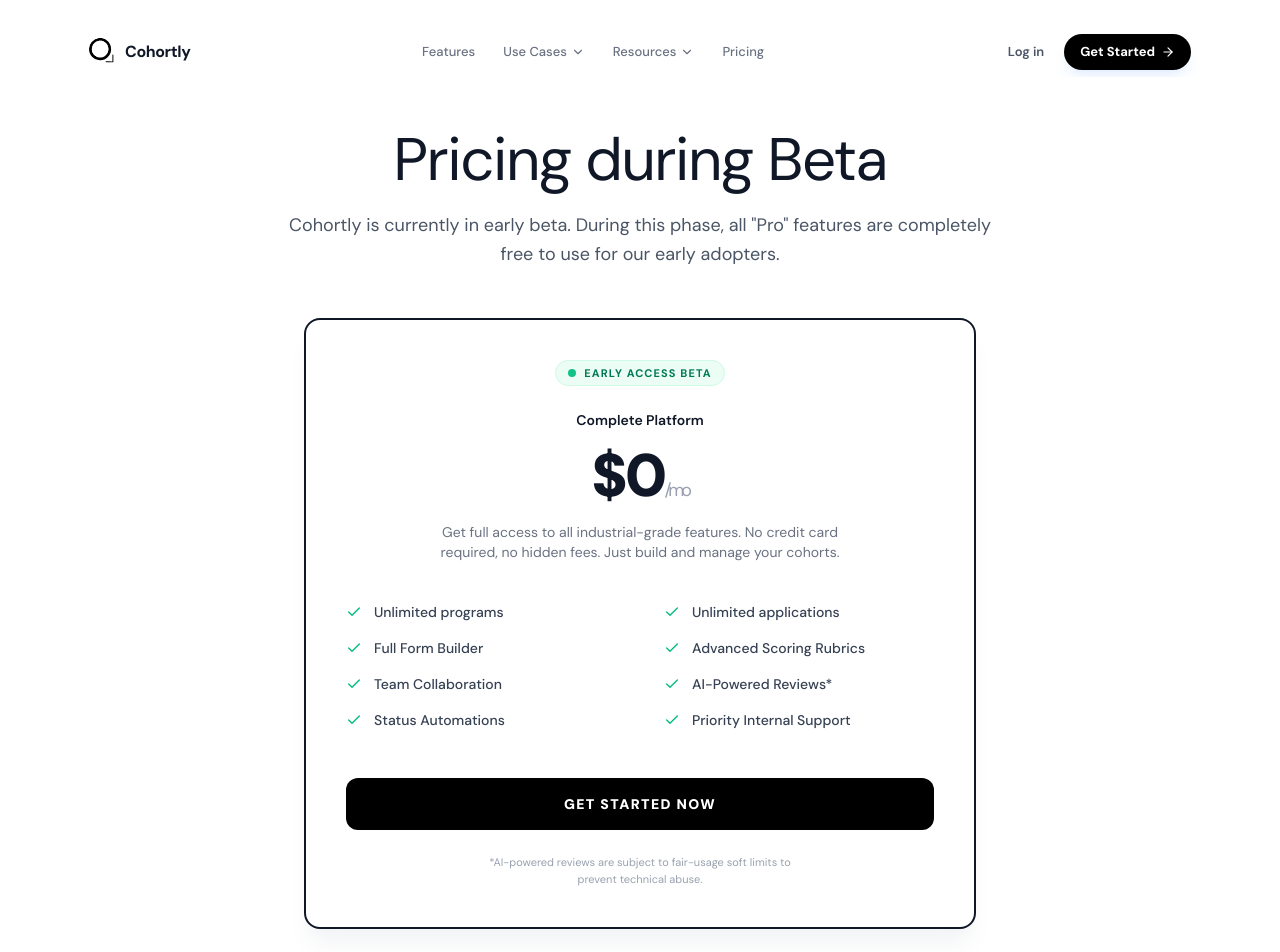
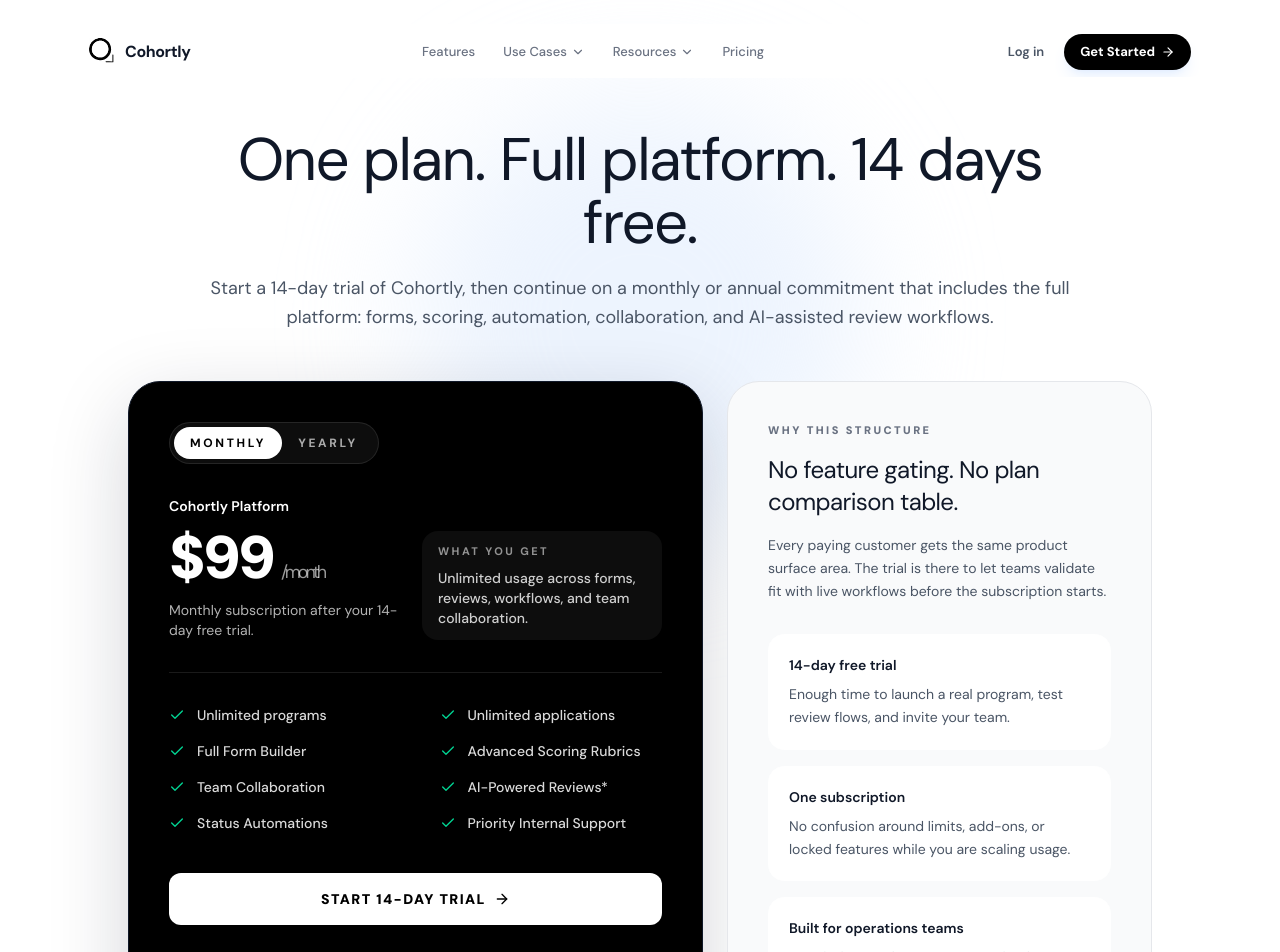
Before and after one commit to TetoM-cell/cohortly, a Next.js app: page /pricing in a window 1280 px wide. Shown: the top 952 px of the page. Built offline with nearby package versions, Linux system fonts and the light colour scheme.

Commit message:
feat: add terms of service, privacy policy page and pricing component

```diff
--- a/app/terms-privacy/page.tsx
+++ b/app/terms-privacy/page.tsx
@@ -92,16 +92,16 @@
 
             <SectionHeading>4. Subscription Plans &amp; Billing</SectionHeading>
             <Para>
-                Cohortly offers both free and paid subscription tiers. Paid plans are billed through our
-                payment processor, Lemon Squeezy. By subscribing to a paid plan, you authorise Lemon Squeezy
-                to charge your designated payment method on a recurring basis at the rate applicable to your
-                chosen plan.
+                Cohortly offers a single paid monthly subscription plan, billed through our payment processor,
+                Lemon Squeezy. By subscribing, you authorise Lemon Squeezy to charge your designated
+                payment method on a recurring monthly basis at the rate in effect when your trial or
+                billing cycle begins.
             </Para>
             <SubHeading>4.1 Trials</SubHeading>
             <Para>
-                We may offer free trials of paid features for a limited period. At the end of the trial period,
-                your account will revert to the free tier unless you have provided valid payment details and
-                selected a paid plan.
+                We may offer a free trial for a limited period, including a 14-day trial on the paid plan.
+                At the end of the trial period, your subscription will begin automatically if you have provided
+                valid payment details, unless you cancel before the trial ends.
             </Para>
             <SubHeading>4.2 Upgrades &amp; Downgrades</SubHeading>
             <Para>
--- a/components/Pricing.tsx
+++ b/components/Pricing.tsx
@@ -1,105 +1,170 @@
 "use client";
 
-import React, { useMemo, useState } from "react";
+import React, { useState } from "react";
 import Link from "next/link";
-import { Check } from "lucide-react";
-import { cn } from "@/lib/utils";
+import { ArrowRight, Check } from "lucide-react";
 
-type BillingCycle = "monthly" | "yearly";
+type BillingPlan = "monthly" | "yearly";
 
-const freeFeatures = [
-    "1 active program",
-    "50 applications per month",
-    "25 AI scoring requests per month",
-    "Basic question types only",
+const includedFeatures = [
+    "Unlimited programs",
+    "Unlimited applications",
+    "Full Form Builder",
+    "Advanced Scoring Rubrics",
+    "Team Collaboration",
+    "AI-Powered Reviews*",
+    "Status Automations",
+    "Priority Internal Support",
 ];
 
-const proFeatures = [
-    "Unlimited programs",
-    "Unlimited applications (no hard cap)",
-    "Unlimited AI scoring (fair usage / soft daily limits)",
-    "All question types + advanced features",
-    "File upload, video, conditional logic, and Slack",
-    "Advanced rubric + threshold automations",
-    "Reviewer collaboration and role controls",
-    "Priority support",
+const planHighlights = [
+    {
+        title: "14-day free trial",
+        body: "Enough time to launch a real program, test review flows, and invite your team.",
+    },
+    {
+        title: "One subscription",
+        body: "No confusion around limits, add-ons, or locked features while you are scaling usage.",
+    },
+    {
+        title: "Built for operations teams",
+        body: "Best fit for accelerators, venture funds, grants, and other cohort-based programs.",
+    },
 ];
 
+const pricingByPlan: Record<
+    BillingPlan,
+    { amount: string; suffix: string; detail: string; badge?: string }
+> = {
+    monthly: {
+        amount: "$99",
+        suffix: "/month",
+        detail: "Monthly subscription after your 14-day free trial.",
+    },
+    yearly: {
+        amount: "$75",
+        suffix: "/month",
+        detail: "Billed monthly on a 12-month commitment after your 14-day free trial.",
+        badge: "Save 24%",
+    },
+};
+
 export function Pricing() {
-    const [billingCycle, setBillingCycle] = useState<BillingCycle>("monthly");
-
-    const priceLabel = useMemo(() => {
-        if (billingCycle === "yearly") {
-            return {
-                free: "$0/year",
-                pro: "$899/year",
-                proMeta: "Equivalent to $74.92/month",
-                save: "Save 24%",
-            };
-        }
-
-        return {
-            free: "$0/month",
-            pro: "$99/month",
-            proMeta: "Billed monthly",
-            save: "",
-        };
-    }, [billingCycle]);
+    const [billingPlan, setBillingPlan] = useState<BillingPlan>("monthly");
+    const pricing = pricingByPlan[billingPlan];
 
     return (
-        <section className="pt-28 md:pt-32 pb-16 md:pb-24 bg-white">
-            <div className="max-w-5xl mx-auto px-4">
-                <div className="text-center w-full md:w-[60vw] lg:w-[56vw] max-w-4xl mx-auto">
-                    <h1 className="text-3xl sm:text-4xl md:text-6xl tracking-tight text-gray-900 font-normal leading-[1.05]">
-                        Pricing during Beta
+        <section className="relative overflow-hidden bg-white pt-28 pb-16 md:pt-32 md:pb-24">
+            <div className="absolute left-1/2 top-24 h-[28rem] w-[28rem] -translate-x-1/2 rounded-full bg-blue-100/50 blur-3xl" />
+
+            <div className="relative mx-auto max-w-6xl px-4">
+                <div className="mx-auto w-full max-w-4xl text-center">
+                    <h1 className="text-3xl font-normal leading-[1.05] tracking-tight text-gray-900 sm:text-4xl md:text-6xl">
+                        One plan. Full platform. 14 days free.
                     </h1>
-                    <p className="mt-5 text-sm sm:text-base md:text-lg leading-relaxed text-gray-600">
-                        Cohortly is currently in early beta. During this phase, all "Pro" features are completely free to use for our early adopters.
+                    <p className="mt-5 text-sm leading-relaxed text-gray-600 sm:text-base md:text-lg">
+                        Start a 14-day trial of Cohortly, then continue on a monthly or annual commitment that
+                        includes the full platform: forms, scoring, automation, collaboration, and AI-assisted
+                        review workflows.
                     </p>
                 </div>
 
-                <div className="mt-12 max-w-2xl mx-auto">
-                    <div className="rounded-2xl border-2 border-gray-900 bg-white p-8 md:p-10 flex flex-col items-center text-center shadow-xl shadow-gray-100">
-                        <div className="inline-flex items-center gap-2 rounded-full bg-emerald-50 border border-emerald-100 px-3 py-1 mb-6">
-                            <span className="w-2 h-2 rounded-full bg-emerald-500 animate-pulse" />
-                            <span className="text-[11px] font-bold uppercase tracking-widest text-emerald-700">Early Access Beta</span>
+                <div className="mx-auto mt-12 grid max-w-5xl gap-6 lg:grid-cols-[1.15fr_0.85fr]">
+                    <div className="rounded-[2rem] border border-gray-900 bg-black p-8 shadow-[0_24px_80px_rgba(15,23,42,0.18)] md:p-10">
+                        <div className="flex justify-center md:justify-start">
+                            <div className="inline-flex rounded-full border border-white/10 bg-white/5 p-1">
+                                {(["monthly", "yearly"] as BillingPlan[]).map((plan) => {
+                                    const isActive = billingPlan === plan;
+
+                                    return (
+                                        <button
+                                            key={plan}
+                                            type="button"
+                                            onClick={() => setBillingPlan(plan)}
+                                            className={`rounded-full px-4 py-2 text-xs font-bold uppercase tracking-[0.22em] transition-colors ${isActive
+                                                    ? "bg-white text-black"
+                                                    : "text-white/65 hover:text-white"
+                                                }`}
+                                        >
+                                            {plan}
+                                        </button>
+                                    );
+                                })}
+                            </div>
                         </div>
 
-                        <p className="text-sm font-semibold text-gray-900">Complete Platform</p>
-                        <p className="mt-4 text-5xl md:text-6xl tracking-tighter text-gray-900 font-black">$0<span className="text-lg font-normal text-gray-400">/mo</span></p>
-                        <p className="mt-4 text-sm text-gray-500 max-w-md">
-                            Get full access to all industrial-grade features. No credit card required,
-                            no hidden fees. Just build and manage your cohorts.
-                        </p>
+                        <div className="mt-8 flex flex-col gap-4 border-b border-white/10 pb-8 md:flex-row md:items-end md:justify-between">
+                            <div>
+                                <p className="text-sm font-semibold text-white">Cohortly Platform</p>
+                                <div className="mt-3 flex flex-wrap items-center gap-3">
+                                    <p className="text-5xl font-black tracking-tighter text-white md:text-6xl">
+                                        {pricing.amount}
+                                        <span className="ml-2 text-lg font-normal text-white/60">{pricing.suffix}</span>
+                                    </p>
+                                    {pricing.badge ? (
+                                        <span className="rounded-full border border-emerald-400/30 bg-emerald-400/10 px-3 py-1 text-[11px] font-bold uppercase tracking-[0.2em] text-emerald-300">
+                                            {pricing.badge}
+                                        </span>
+                                    ) : null}
+                                </div>
+                                <p className="mt-3 text-sm text-white/70">{pricing.detail}</p>
+                            </div>
 
-                        <div className="mt-10 grid grid-cols-1 sm:grid-cols-2 gap-x-12 gap-y-4 text-left w-full">
-                            {[
-                                "Unlimited programs",
-                                "Unlimited applications",
-                                "Full Form Builder",
-                                "Advanced Scoring Rubrics",
-                                "Team Collaboration",
-                                "AI-Powered Reviews*",
-                                "Status Automations",
-                                "Priority Internal Support",
-                            ].map((feature) => (
-                                <div key={feature} className="flex items-center gap-3 text-sm text-gray-700 font-medium">
-                                    <Check className="w-4 h-4 text-emerald-500 shrink-0" />
+                            <div className="rounded-2xl bg-white/5 px-4 py-3 text-left md:max-w-[15rem]">
+                                <p className="text-[11px] font-bold uppercase tracking-[0.22em] text-white/55">
+                                    What you get
+                                </p>
+                                <p className="mt-2 text-sm font-medium text-white/80">
+                                    Unlimited usage across forms, reviews, workflows, and team collaboration.
+                                </p>
+                            </div>
+                        </div>
+
+                        <div className="mt-8 grid w-full grid-cols-1 gap-x-12 gap-y-4 text-left sm:grid-cols-2">
+                            {includedFeatures.map((feature) => (
+                                <div key={feature} className="flex items-center gap-3 text-sm font-medium text-white/85">
+                                    <Check className="h-4 w-4 shrink-0 text-emerald-400" />
                                     <span>{feature}</span>
                                 </div>
                             ))}
                         </div>
 
-                        <Link
-                            href="https://app-cohortly.vercel.app/signup"
-                            className="mt-12 inline-flex w-full justify-center rounded-xl bg-black px-8 py-4 text-sm font-black uppercase tracking-widest text-white hover:bg-gray-800 transition-all hover:scale-[1.02] active:scale-95"
-                        >
-                            Get Started Now
-                        </Link>
+                        <div className="mt-10">
+                            <Link
+                                href="https://app-cohortly.vercel.app/signup"
+                                className="inline-flex w-full items-center justify-center gap-2 rounded-xl bg-white px-8 py-4 text-sm font-black uppercase tracking-widest text-black transition-all hover:scale-[1.02] hover:bg-gray-100 active:scale-95"
+                            >
+                                Start 14-Day Trial
+                                <ArrowRight className="h-4 w-4" />
+                            </Link>
+                        </div>
 
-                        <p className="mt-6 text-[11px] text-gray-400 max-w-xs leading-normal">
-                           *AI-powered reviews are subject to fair-usage soft limits to prevent technical abuse.
+                        <p className="mt-6 max-w-lg text-[11px] leading-normal text-white/45">
+                            Billing is handled through Lemon Squeezy. AI-powered reviews remain subject to fair-usage
+                            soft limits to prevent technical abuse.
                         </p>
+                    </div>
+
+                    <div className="rounded-[2rem] border border-gray-200 bg-gray-50 p-8 md:p-10">
+                        <p className="text-[11px] font-black uppercase tracking-[0.22em] text-gray-500">
+                            Why this structure
+                        </p>
+                        <h2 className="mt-4 text-2xl font-normal tracking-tight text-gray-900">
+                            No feature gating. No plan comparison table.
+                        </h2>
+                        <p className="mt-4 text-sm leading-relaxed text-gray-600">
+                            Every paying customer gets the same product surface area. The trial is there to let teams
+                            validate fit with live workflows before the subscription starts.
+                        </p>
+
+                        <div className="mt-8 space-y-4">
+                            {planHighlights.map((item) => (
+                                <div key={item.title} className="rounded-2xl border border-white bg-white p-5">
+                                    <p className="text-sm font-semibold text-gray-900">{item.title}</p>
+                                    <p className="mt-2 text-sm leading-relaxed text-gray-600">{item.body}</p>
+                                </div>
+                            ))}
+                        </div>
                     </div>
                 </div>
             </div>
```
